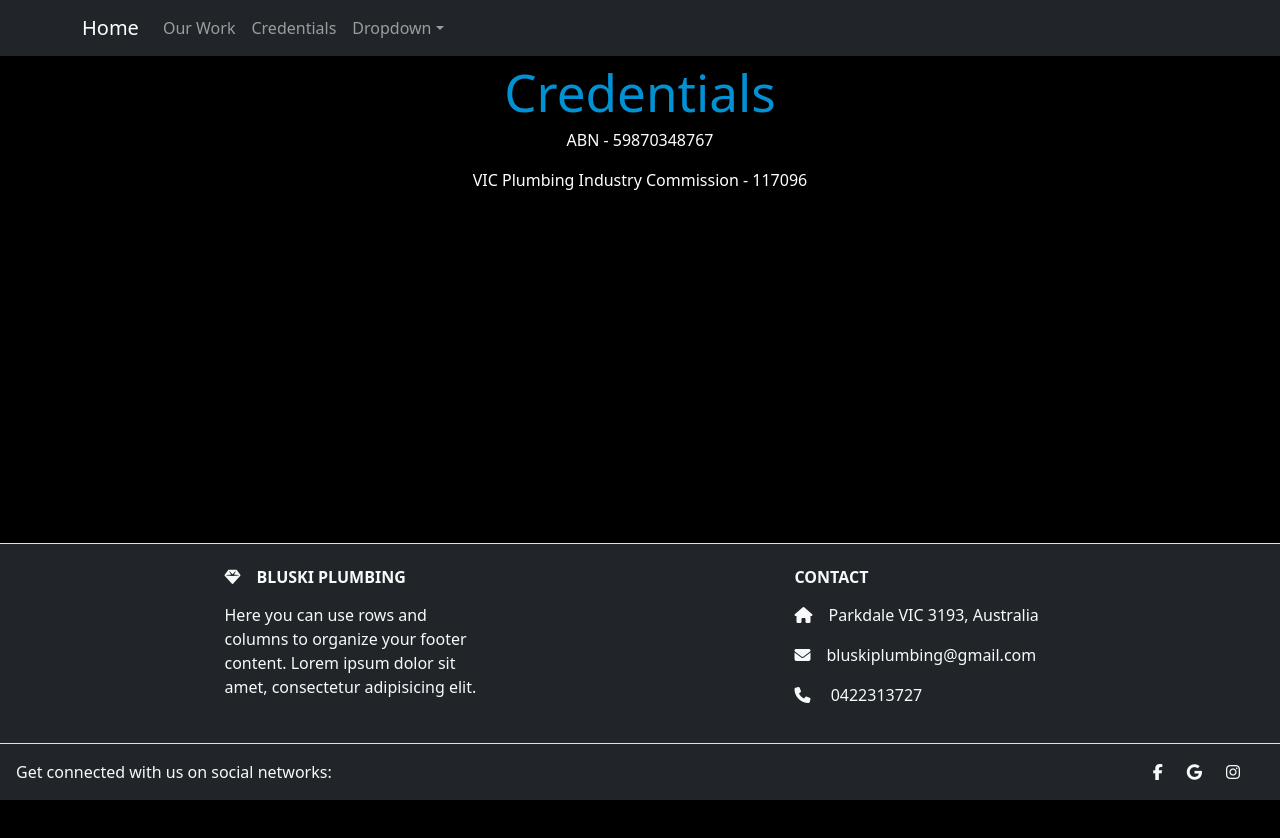
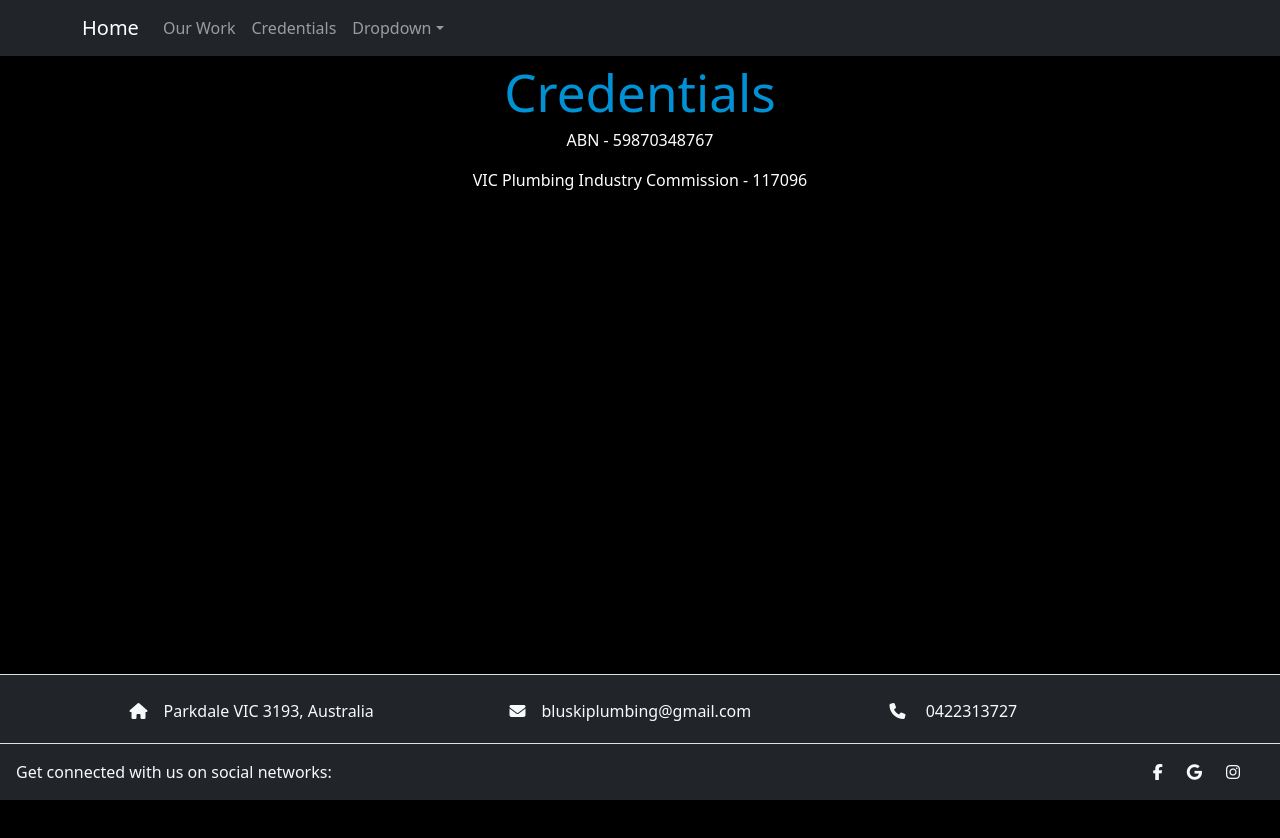
Before and after one commit to AndrewHulme88/bluski-plumbing-react, a React (Vite) app: page /credentials in a window 1280 px wide. Shown: the top 838 px of the page. Built offline with nearby package versions, Linux system fonts and the light colour scheme.

Commit message:
Cleaned up footer

```diff
--- a/src/App.css
+++ b/src/App.css
@@ -17,6 +17,12 @@ html, body {
   margin: 0;
   margin-top: 5%;
   padding: 0;
+}
+
+#content {
+  min-height: 100%;
+  display: flex;
+  flex-direction: column;
 }
 
 .bullet-services {
--- a/src/App.jsx
+++ b/src/App.jsx
@@ -1,5 +1,5 @@
 import { BrowserRouter as Router, Route, Routes } from 'react-router-dom';
-import './App.css'
+import './App.css';
 import 'bootstrap/dist/css/bootstrap.min.css';
 import '@fortawesome/fontawesome-free/css/all.min.css';
 import MyNavbar from './components/myNavbar'
@@ -11,7 +11,7 @@ import Credentials from './components/credentials';
 function App() {
 
   return (
-    <Router>
+    <Router id="content">
       <div className="top-header">
         <MyNavbar />
       </div>
--- a/src/components/footerBootstrap.jsx
+++ b/src/components/footerBootstrap.jsx
@@ -1,35 +1,27 @@
 import React from 'react';
 import { MDBFooter, MDBContainer, MDBRow, MDBCol, MDBIcon } from 'mdb-react-ui-kit';
 import '@fortawesome/fontawesome-free/css/all.min.css';
+import '../App.css';
 
 export default function FooterBootstrap() {
   return (
     <MDBFooter bgColor='dark' className='text-center text-lg-start text-light'>
-
       <section className='d-flex justify-content-center justify-content-lg-between p-1 mt-0 border-top'>
         <MDBContainer className='text-center text-md-start mt-1'>
           <MDBRow className='mt-3'>
-            <MDBCol md="3" lg="4" xl="3" className='mx-auto mb-4'>
-              <h6 className='text-uppercase fw-bold mb-3'>
-                <MDBIcon icon="gem" className="me-3" />
-                BLUSKI PLUMBING
-              </h6>
-              <p>
-                Here you can use rows and columns to organize your footer content. Lorem ipsum dolor sit amet,
-                consectetur adipisicing elit.
-              </p>
-            </MDBCol>
-
             <MDBCol md="4" lg="3" xl="3" className='mx-auto mb-md-0 mb-4'>
-              <h6 className='text-uppercase fw-bold mb-3'>Contact</h6>
               <p>
                 <MDBIcon icon="home" className="me-3" />
                 Parkdale VIC 3193, Australia
               </p>
+            </MDBCol>
+            <MDBCol md="4" lg="3" xl="3" className='mx-auto mb-md-0 mb-4'>
               <p>
                 <MDBIcon icon="envelope" className="me-3" />
                 bluskiplumbing@gmail.com
               </p>
+              </MDBCol>
+            <MDBCol md="4" lg="3" xl="3" className='mx-auto mb-md-0 mb-4'>
               <p>
                 <MDBIcon icon="phone" className="me-3" /> 0422313727
               </p>
```
